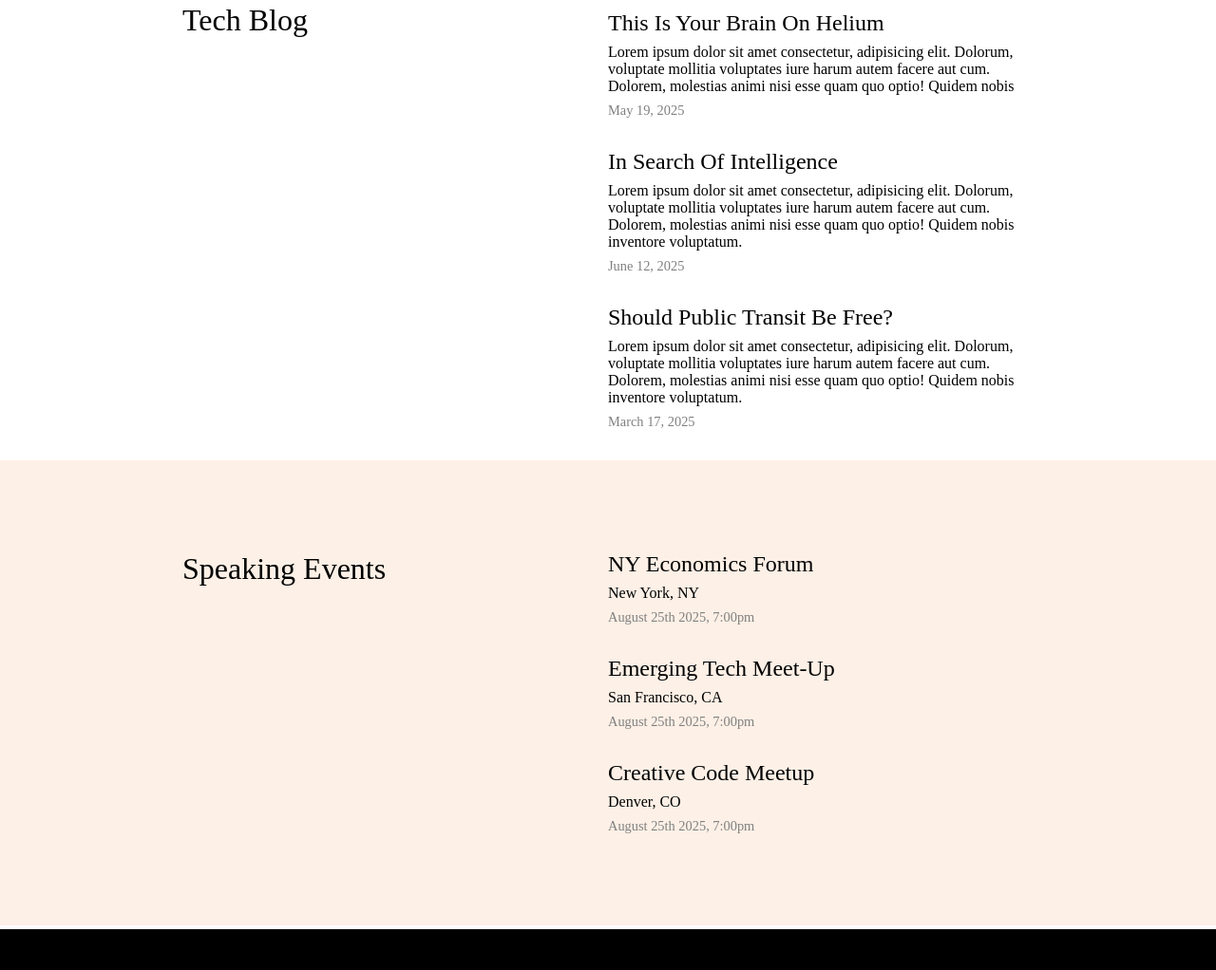
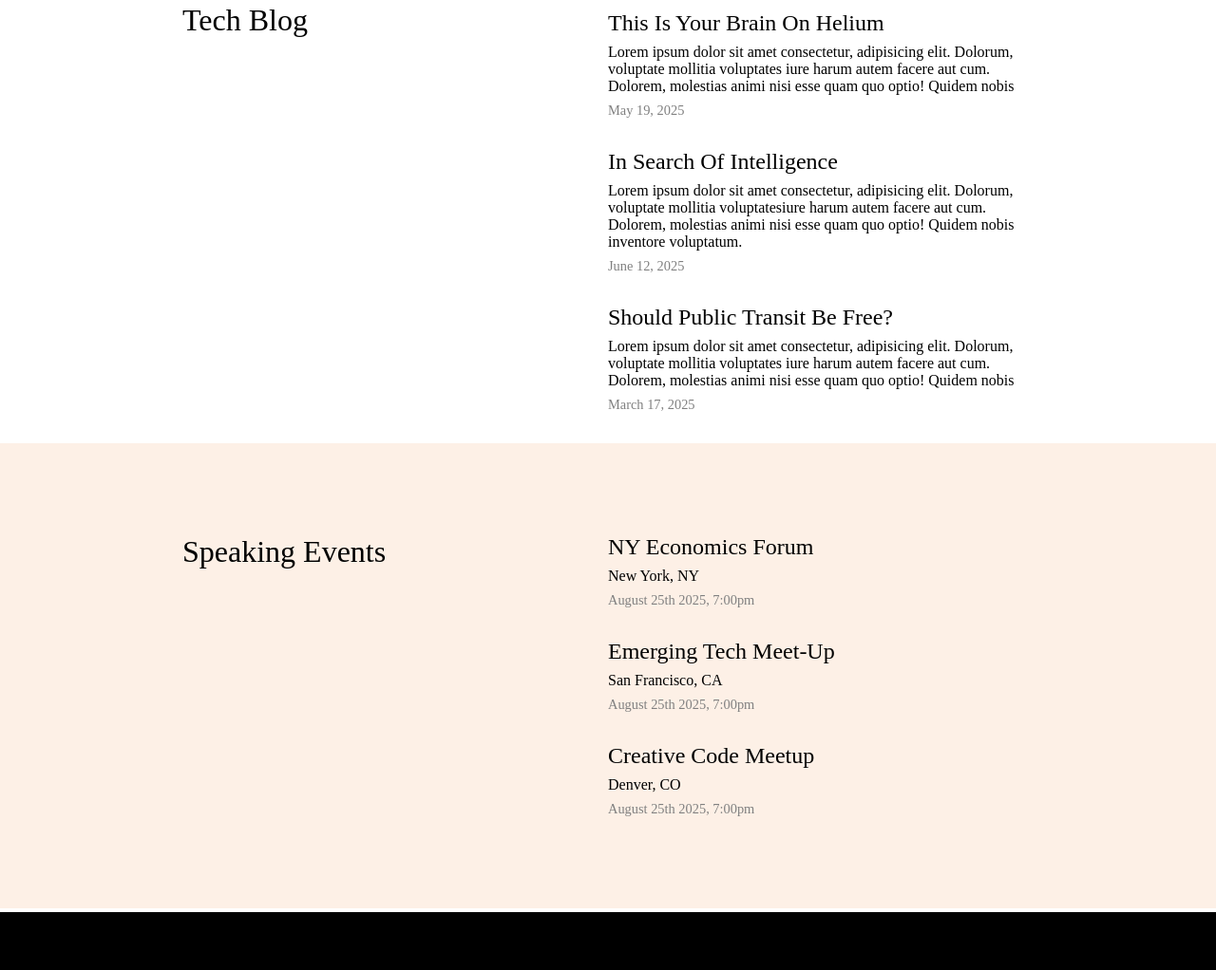
Before and after one commit to saadfarooq3198/vite-project, a website built with Vite: page index.html in a window 1280 px wide. Shown: the part 1204-2226 px from the top of the page at 95% size. Built offline with nearby package versions, Linux system fonts and the light colour scheme; a web font is replaced by a local one.

Commit message:
DRY concept applied by storing data in arrays/objects

```diff
--- a/index.html
+++ b/index.html
@@ -42,9 +42,9 @@
           <div class="two-column-section">
               <p>Tech Blog</p>
               <div class="blog-posts">
-                  <p class="blog-heading">This Is Your Brain On Helium</p>
+                  <!-- <p class="blog-heading">This Is Your Brain On Helium</p>
                   <p class="blog-text">Lorem ipsum dolor sit amet consectetur, adipisicing elit. Dolorum, voluptate mollitia voluptates
-                      iure harum autem facere aut cum. Dolorem, molestias animi nisi esse quam quo optio! Quidem nobis
+                      iure harum autem facere aut cum. Dolorem, molestias animi nisi esse quam quo optio! Quidem nobis</p>
                       <p class="blog-date">May 19, 2025</p>
 
 
@@ -55,11 +55,11 @@
                       <p class="blog-date">June 12, 2025</p>
 
 
-                  <p class="blog-heading"> Should Public Transit Be Free?</p>
+                  <p class="blog-heading">Should Public Transit Be Free?</p>
                   <p class="blog-text">Lorem ipsum dolor sit amet consectetur, adipisicing elit. Dolorum, voluptate mollitia voluptates
                       iure harum autem facere aut cum. Dolorem, molestias animi nisi esse quam quo optio! Quidem nobis
                       inventore voluptatum.</p>
-                      <p class="blog-date">March 17, 2025</p>
+                      <p class="blog-date">March 17, 2025</p> -->
               </div>
           </div>
       </div>
@@ -70,7 +70,7 @@
           <div class="two-column-section">
               <p>Speaking Events</p>
               <div class="events-card">
-                  <p class="event-title">NY Economics Forum</p>
+                  <!-- <p class="event-title">NY Economics Forum</p>
                   <p class="event-location">New York, NY</p>
                   <p class="event-date">August 25th 2025, 7:00pm</p>
 
@@ -80,7 +80,7 @@
 
                   <p class="event-title">Creative Code Meetup</p>
                   <p class="event-location">Denver, CO</p>
-                  <p class="event-date">August 25th 2025, 7:00pm</p>
+                  <p class="event-date">August 25th 2025, 7:00pm</p> -->
               </div>
           </div>
       </div>
--- a/main.js
+++ b/main.js
@@ -1,25 +1,66 @@
-// import './style.css'
 import './app.css'
-import javascriptLogo from './javascript.svg'
-import viteLogo from '/vite.svg'
-import { setupCounter } from './counter.js'
 
-document.querySelector('#app').innerHTML = `
+//  tech blog section DRY
+ const blogs = [
+  {
+    'heading' : 'This Is Your Brain On Helium',
+    'text' : "Lorem ipsum dolor sit amet consectetur, adipisicing elit. Dolorum, voluptate mollitia voluptates iure harum autem facere aut cum. Dolorem, molestias animi nisi esse quam quo optio! Quidem nobis",
+    'date' : 'May 19, 2025'
+  },
+  {
+    'heading' : 'In Search Of Intelligence',
+    'text' : "Lorem ipsum dolor sit amet consectetur, adipisicing elit. Dolorum, voluptate mollitia voluptatesiure harum autem facere aut cum. Dolorem, molestias animi nisi esse quam quo optio! Quidem nobis inventore voluptatum.",
+    'date' : 'June 12, 2025'
+  },
+  {
+    'heading' : 'Should Public Transit Be Free?',
+    'text' : "Lorem ipsum dolor sit amet consectetur, adipisicing elit. Dolorum, voluptate mollitia voluptates iure harum autem facere aut cum. Dolorem, molestias animi nisi esse quam quo optio! Quidem nobis",
+    'date' : 'March 17, 2025'
+  },
+ ];
+
+ const speaking = [
+  {
+    'title': 'NY Economics Forum',
+    'location': 'New York, NY',
+    'date': 'August 25th 2025, 7:00pm'
+  },
+  {
+    'title': 'Emerging Tech Meet-Up',
+    'location': 'San Francisco, CA',
+    'date': 'August 25th 2025, 7:00pm'
+  },
+  {
+    'title': 'Creative Code Meetup',
+    'location': 'Denver, CO',
+    'date': 'August 25th 2025, 7:00pm'
+  },
+ ];
+
+ const blogSection = document.querySelector('.blog-posts');
+
+ blogs.forEach(post =>  {
+  const blogItem =
+  `
   <div>
-    <a href="https://vitejs.dev" target="_blank">
-      <img src="${viteLogo}" class="logo" alt="Vite logo" />
-    </a>
-    <a href="https://developer.mozilla.org/en-US/docs/Web/JavaScript" target="_blank">
-      <img src="${javascriptLogo}" class="logo vanilla" alt="JavaScript logo" />
-    </a>
-    <h1>Hello Vite!</h1>
-    <div class="card">
-      <button id="counter" type="button"></button>
-    </div>
-    <p class="read-the-docs">
-      Click on the Vite logo to learn more
-    </p>
+  <p class="blog-heading">${post.heading}</p>
+  <p class="blog-text">${post.text}</p>
+  <p class="blog-date">${post.date}</p>
   </div>
-`
+  `;
+  blogSection.innerHTML += blogItem;
+ });
 
-setupCounter(document.querySelector('#counter'))
+//  dynamically render speaking events
+
+const eventSection = document.querySelector(".events-card");
+ speaking.forEach(event => {
+  const eventItem = `
+  <div>
+  <p class="event-title">${event.title}</p>
+  <p class="event-location">${event.location}</p>
+  <p class="event-date">${event.date}</p>
+  </div>
+  `;
+  eventSection.innerHTML += eventItem;
+ });
```
